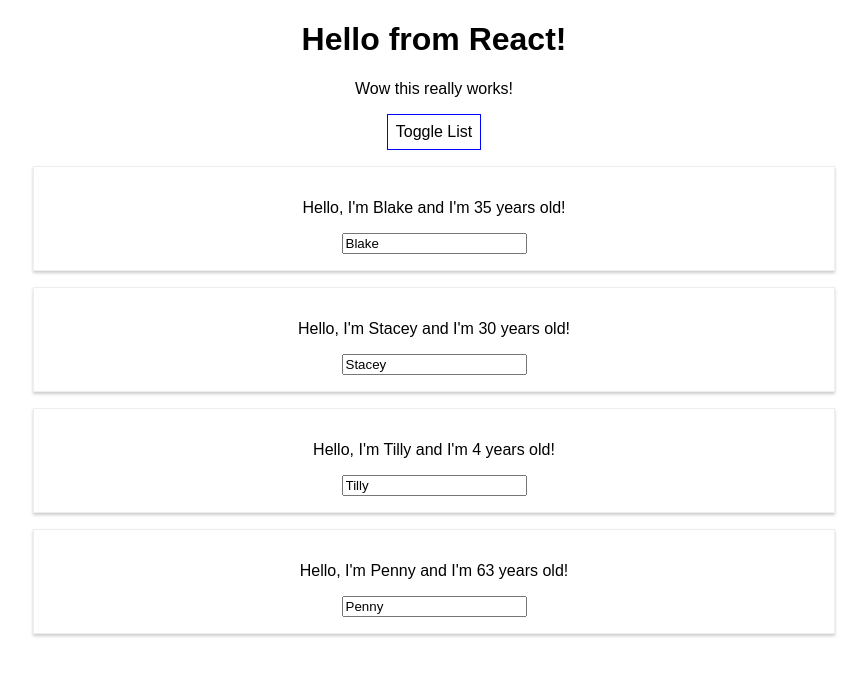
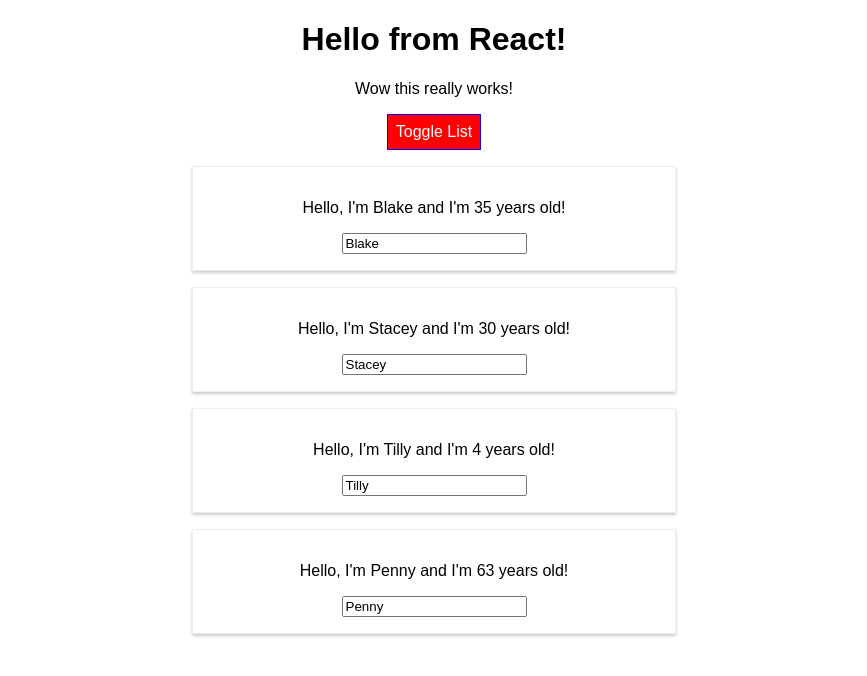
Before and after one commit to bschwartz757/udemy, a React (Create React App) app in the folder react-complete-guide/: page / in a window 1280 px wide. Both pictures are taken after a click on the button "Toggle List". Shown: the top 676 px of the page, without its empty margins (206-1073 px from the left). Built offline with nearby package versions, Linux system fonts and the light colour scheme.

Commit message:
adds Radium & component styling

```diff
--- a/react-complete-guide/package.json
+++ b/react-complete-guide/package.json
@@ -3,6 +3,7 @@
   "version": "0.1.0",
   "private": true,
   "dependencies": {
+    "radium": "0.22.0",
     "react": "^16.2.0",
     "react-dom": "^16.2.0",
     "react-scripts": "1.0.17"
--- a/react-complete-guide/src/App.css
+++ b/react-complete-guide/src/App.css
@@ -1,28 +1,11 @@
 .App {
-  text-align: center;
+	text-align: center;
 }
 
-.App-logo {
-  animation: App-logo-spin infinite 20s linear;
-  height: 80px;
+.red {
+	color: red;
 }
 
-.App-header {
-  background-color: #222;
-  height: 150px;
-  padding: 20px;
-  color: white;
+.bold {
+	font-weight: bold;
 }
-
-.App-title {
-  font-size: 1.5em;
-}
-
-.App-intro {
-  font-size: large;
-}
-
-@keyframes App-logo-spin {
-  from { transform: rotate(0deg); }
-  to { transform: rotate(360deg); }
-}
--- a/react-complete-guide/src/App.js
+++ b/react-complete-guide/src/App.js
@@ -2,6 +2,7 @@ import React, {
 	Component
 } from 'react';
 import './App.css';
+import Radium, { StyleRoot } from 'radium';
 import Person from './Person/Person';
 
 class App extends Component {
@@ -53,15 +54,28 @@ class App extends Component {
 	render() {
 
 		const style = {
-			backgroundColor: 'white',
+			backgroundColor: 'green',
+			color: 'white',
 			font: 'inherit',
 			border: '1px solid blue',
 			padding: '8px',
-			cursor: 'pointer'
+			cursor: 'pointer',
+			':hover': {
+				backgroundColor: 'lightgreen',
+				color: 'black'
+			}
 		}
 
-		let showList = (this.state.showPeople) ?
-			<div>
+		let showList
+		if (this.state.showPeople) {
+
+			style.backgroundColor = 'red'
+			style[':hover'] = {
+				backgroundColor: 'salmon',
+				color: 'black'
+			}
+
+			showList = <div>
 				{this.state.people.map((person, index) => {
 					return <Person
 						click={() => this.deletePersonHandler(index)}
@@ -71,31 +85,22 @@ class App extends Component {
 						change={(event) => this.nameChangeHandler(event, person.id)}
 					/>
 				})}
-				{/*<Person
-					name={this.state.people[0].name}
-					age={this.state.people[0].age} />
-				<Person
-					name={this.state.people[1].name}
-					age={this.state.people[1].age} />
-				<Person
-					name={this.state.people[2].name}
-					age={this.state.people[2].age}
-					click={this.switchNameHandler.bind(this, 'Blakers')}
-					change={this.nameChangeHandler}>
-					Hobbies: barking
-				</Person>
-				<Person
-					name={this.state.people[3].name}
-					age={this.state.people[3].age}>
-					Hobbies: peeing
-				</Person>*/}
 			</div>
-			: null
+		}
+
+		const pClasses = []
+		if (this.state.people.length <= 2) {
+			pClasses.push('red')
+		}
+		if (this.state.people.length <= 1) {
+			pClasses.push('bold')
+		}
 
 		return (
+			<StyleRoot>
 				<div className="App">
 					<h1>Hello from React!</h1>
-				<p>Wow this really works!</p>
+					<p className={pClasses.join(' ')}>Wow this really works!</p>
 					<button
 						onClick={this.toggleListHandler}
 						style={style}>
@@ -103,8 +108,9 @@ class App extends Component {
 			</button>
 					{showList}
 				</div>
+			</StyleRoot>
 		);
 	}
 }
 
-export default App;
+export default Radium(App);
--- a/react-complete-guide/src/Person/Person.js
+++ b/react-complete-guide/src/Person/Person.js
@@ -1,9 +1,15 @@
 import React from 'react'
 import './Person.css'
+import Radium from 'radium';
 
 const person = (props) => {
+	const style = {
+		'@media (min-width: 500px)': {
+			width: '450px'
+		}
+	}
 	return (
-		<div className="person">
+		<div className="person" style={style}>
 			<p onClick={props.click}>Hello, I'm {props.name} and I'm {props.age} years old!</p>
 			<p>{props.children}</p>
 			<input type="text" onChange={props.change} defaultValue={props.name} />
@@ -11,4 +17,4 @@ const person = (props) => {
 	)
 }
 
-export default person
+export default Radium(person)
```
Also changed, not shown: 1 other file (tests, documents, lock files or other folders). Lines whose indentation alone changed are shown as unchanged.
